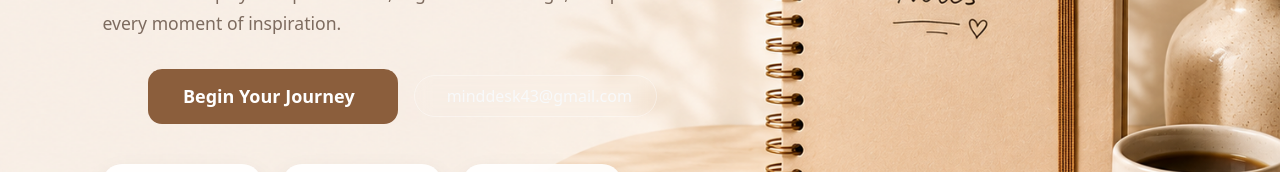
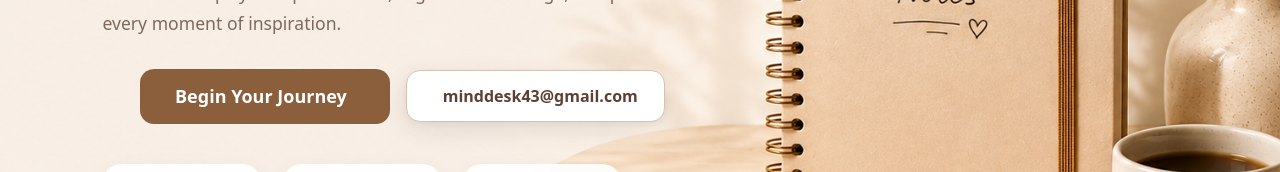
Before and after one commit to harsha895155/Digital-Notes-Management-System, a React (Vite) app in the folder Frontend/: page / in a window 1280 px wide. Shown: the part 438-610 px from the top of the page. Built offline with nearby package versions, Linux system fonts and the light colour scheme; no server answers; the HTML template or start-up script is replaced by a standard one.

Commit message:
fix(ui): enhance visibility and styling of contact email button on home page

```diff
--- a/Frontend/src/App.css
+++ b/Frontend/src/App.css
@@ -260,6 +260,43 @@
 
 .get-started-btn i {
   color: white !important;
+}
+
+.contact-email-btn {
+  display: inline-flex;
+  align-items: center;
+  gap: 10px;
+  background-color: #ffffff !important;
+  color: #5c4033 !important;
+  border: 1.5px solid #d4c3b3 !important;
+  padding: 13px 26px !important;
+  border-radius: 14px !important;
+  font-size: 16px;
+  font-weight: 700;
+  text-decoration: none !important;
+  box-shadow: 0 8px 24px rgba(92, 64, 51, 0.12),
+              0 2px 6px rgba(0, 0, 0, 0.04);
+  transition: all 0.25s cubic-bezier(0.16, 1, 0.3, 1);
+}
+
+.contact-email-btn:hover {
+  background-color: #fbf7f2 !important;
+  color: #3d2920 !important;
+  border-color: #8b5e3c !important;
+  transform: translateY(-2px);
+  box-shadow: 0 12px 28px rgba(92, 64, 51, 0.18),
+              0 4px 10px rgba(0, 0, 0, 0.06);
+}
+
+.contact-email-btn i {
+  color: #8b5e3c;
+  font-size: 1.15rem;
+  transition: transform 0.2s ease;
+}
+
+.contact-email-btn:hover i {
+  transform: scale(1.15);
+  color: #5c4033;
 }
 
 /* ================= FEATURES ================= */
--- a/Frontend/src/pages/Welcome.jsx
+++ b/Frontend/src/pages/Welcome.jsx
@@ -33,11 +33,11 @@ function Welcome(){
          </Link>
          <a
            href="mailto:minddesk43@gmail.com"
-           className="btn btn-outline-light rounded-pill px-4 py-2"
-           style={{ border: '1px solid rgba(255,255,255,0.4)', backdropFilter: 'blur(8px)' }}
+           className="contact-email-btn"
+           title="Send email to MindDesk"
          >
-           <i className="bi bi-envelope-fill me-2"></i>
-           minddesk43@gmail.com
+           <i className="bi bi-envelope-fill"></i>
+           <span>minddesk43@gmail.com</span>
          </a>
        </div>
  <div className="feature-row">
```
